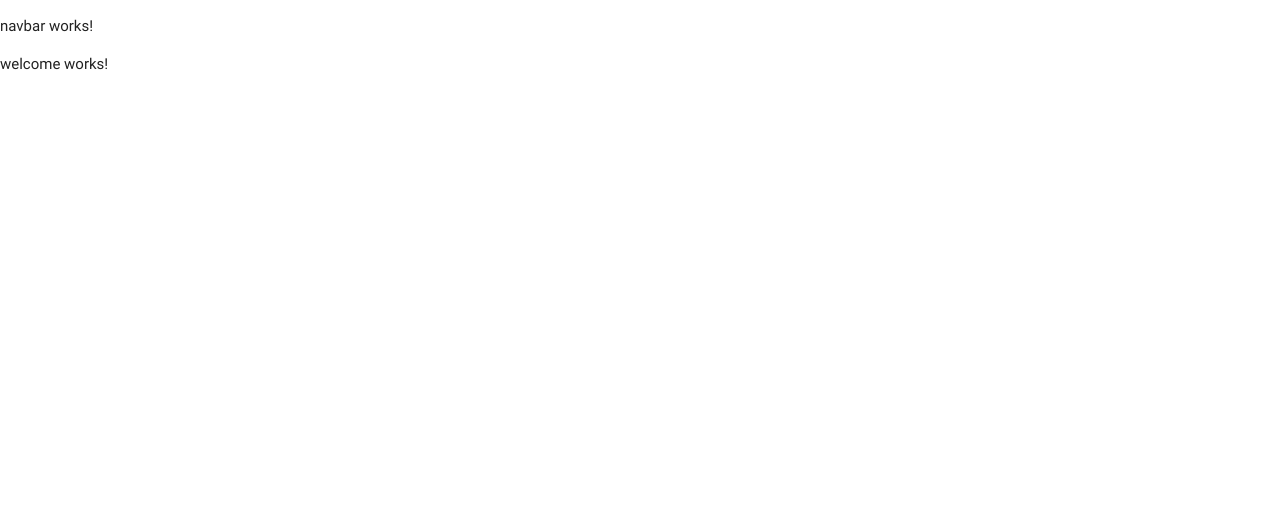
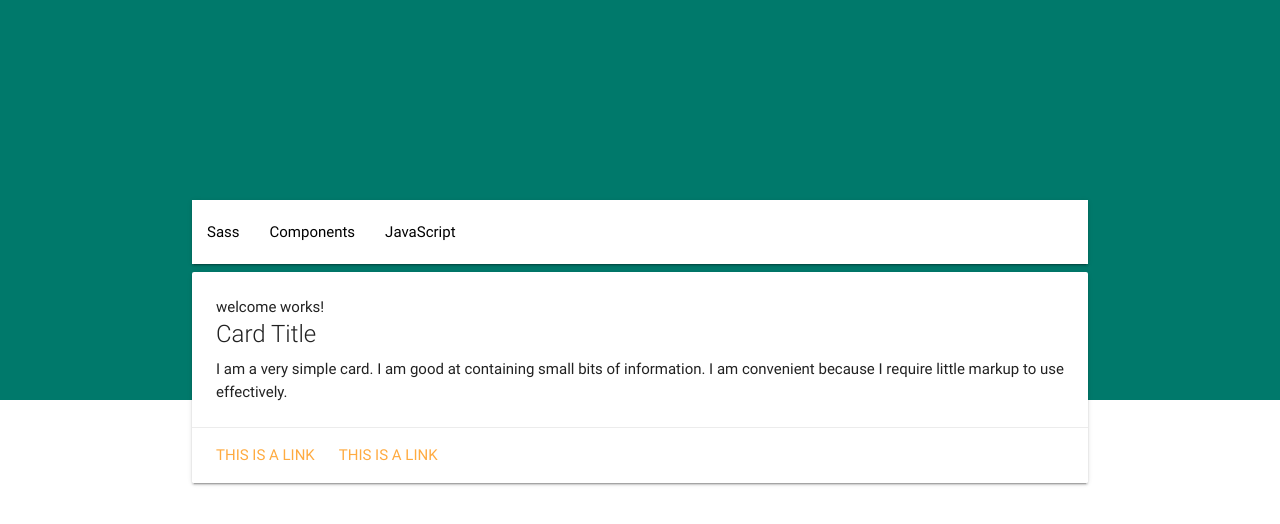
Before and after one commit to vmorante/onBoarding, an Angular app: page /welcome in a window 1280 px wide. Shown: the top 524 px of the page. Built offline with nearby package versions, Linux system fonts and the light colour scheme.

Commit message:
new card for main content and navbar

```diff
--- a/src/app/app.component.css
+++ b/src/app/app.component.css
@@ -0,0 +1,13 @@
+.bg-top {
+    width: 100%;
+    height: 50vh;
+}
+
+.bg-bottom {
+    width: 100%;
+    height: 50vh;
+}
+
+.bg-bottom>div {
+    margin-top: -25vh;
+}
--- a/src/app/app.component.html
+++ b/src/app/app.component.html
@@ -1,6 +1,25 @@
-<header>
-    <navbar></navbar>
-</header>
-<div>
-    <router-outlet></router-outlet>
+<div class="row">
+    <div class="bg-top teal darken-2">
+
+    </div>
+    <div class="bg-bottom">
+        <div class="container">
+            <header>
+                <navbar></navbar>
+            </header>
+            <div class="card">
+                <div class="card-content">
+                    <div>
+                        <router-outlet></router-outlet>
+                    </div>
+                    <span class="card-title">Card Title</span>
+                    <p>I am a very simple card. I am good at containing small bits of information. I am convenient because I require little markup to use effectively.</p>
+                </div>
+                <div class="card-action">
+                    <a href="#">This is a link</a>
+                    <a href="#">This is a link</a>
+                </div>
+            </div>
+        </div>
+    </div>
 </div>
--- a/src/app/components/navbar/navbar.component.css
+++ b/src/app/components/navbar/navbar.component.css
@@ -0,0 +1,7 @@
+nav>div {
+    background-color: #fff;
+}
+
+nav a {
+    color: #000;
+}
--- a/src/app/components/navbar/navbar.component.html
+++ b/src/app/components/navbar/navbar.component.html
@@ -1,3 +1,9 @@
-<p>
-  navbar works!
-</p>
+<nav>
+    <div class="nav-wrapper">
+        <ul id="nav-mobile" class="hide-on-med-and-down">
+            <li><a href="sass.html">Sass</a></li>
+            <li><a href="badges.html">Components</a></li>
+            <li><a href="collapsible.html">JavaScript</a></li>
+        </ul>
+    </div>
+</nav>
```
